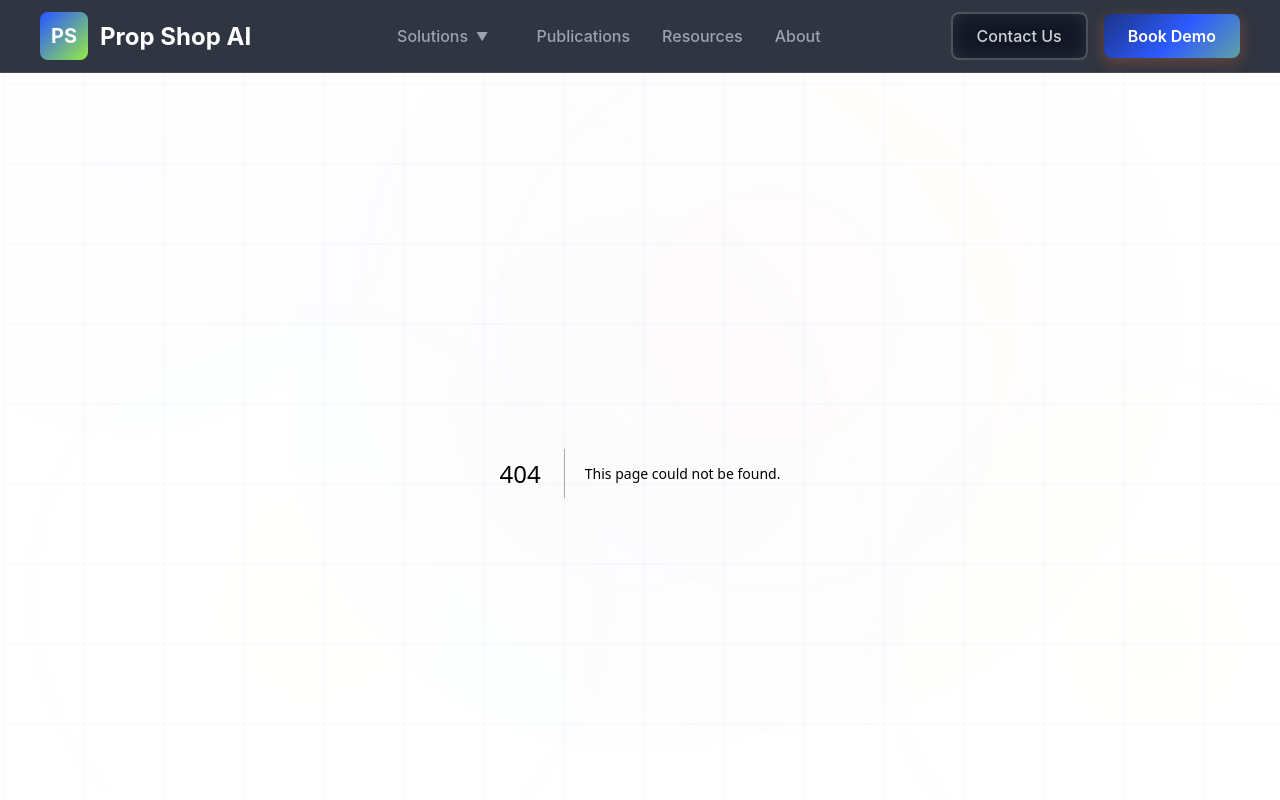
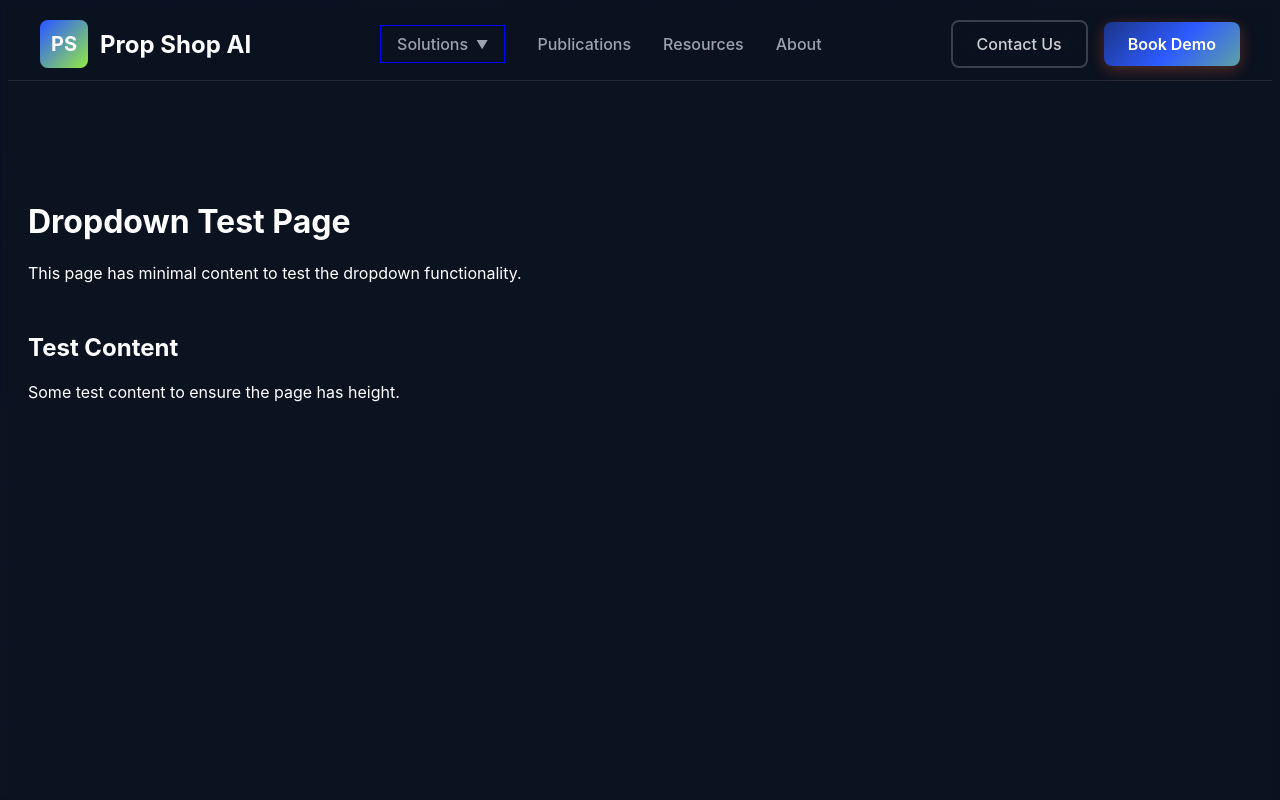
Before and after one commit to matthewbaumeister/PSAI-Website, a Next.js app: page /test-dropdown in a window 1280 px wide. Before the commit this address had no page. Shown: the top 800 px of the page. Built offline with nearby package versions, Linux system fonts and the light colour scheme.

Commit message:
Add debugging for dropdown issue on home page - Comment out backdrop-filter to test stacking context issues - Change dropdown to fixed positioning as alternative approach - Add console logging to debug dropdown state changes - Create test page to isolate dropdown functionality

```diff
--- a/src/app/globals.css
+++ b/src/app/globals.css
@@ -284,6 +284,8 @@ body::after {
   position: relative;
   display: inline-block;
   z-index: 10000;
+  /* Debug styles */
+  border: 1px solid blue !important;
 }
 
 .dropdown-trigger {
@@ -317,18 +319,22 @@ body::after {
 }
 
 .dropdown-content {
-  position: absolute;
-  top: calc(100% + 0.5rem);
-  left: 0;
+  position: fixed;
+  top: 80px;
+  left: 50%;
+  transform: translateX(-50%);
   min-width: 220px;
   background: rgba(11, 18, 32, 0.95);
-  backdrop-filter: blur(20px);
+  /* backdrop-filter: blur(20px); */
   border: 1px solid rgba(255, 255, 255, 0.1);
   border-radius: 0.75rem;
   box-shadow: 0 25px 50px rgba(0, 0, 0, 0.5);
   z-index: 10000;
   padding: 0.5rem 0;
   animation: dropdownSlideIn 0.2s ease-out;
+  /* Debug styles */
+  border: 2px solid red !important;
+  background: rgba(255, 0, 0, 0.9) !important;
 }
 
 .dropdown-link {
--- /dev/null
+++ b/src/app/test-dropdown/page.tsx
@@ -0,0 +1,13 @@
+export default function TestDropdownPage() {
+  return (
+    <div style={{ padding: '100px 20px', background: '#0B1220', color: 'white', minHeight: '100vh' }}>
+      <h1>Dropdown Test Page</h1>
+      <p>This page has minimal content to test the dropdown functionality.</p>
+
+      <div style={{ marginTop: '50px' }}>
+        <h2>Test Content</h2>
+        <p>Some test content to ensure the page has height.</p>
+      </div>
+    </div>
+  )
+}
--- a/src/components/layout/header.tsx
+++ b/src/components/layout/header.tsx
@@ -19,12 +19,19 @@ export function Header() {
   }, [])
 
   const toggleDropdown = () => {
+    console.log('Toggle dropdown clicked, current state:', isDropdownOpen)
     setIsDropdownOpen(!isDropdownOpen)
   }
 
   const closeDropdown = () => {
+    console.log('Closing dropdown')
     setIsDropdownOpen(false)
   }
+
+  // Log dropdown state changes
+  useEffect(() => {
+    console.log('Dropdown state changed to:', isDropdownOpen)
+  }, [isDropdownOpen])
 
   return (
     <header className="header">
```
